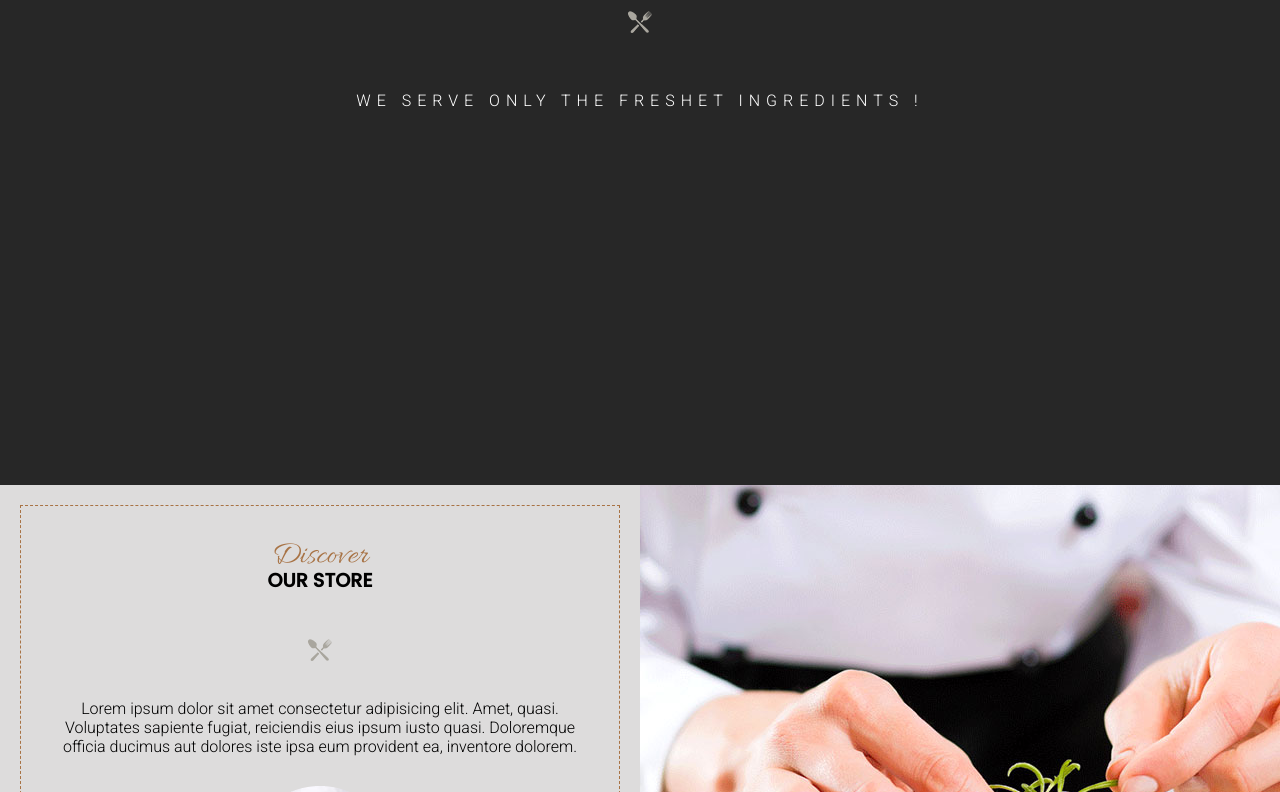
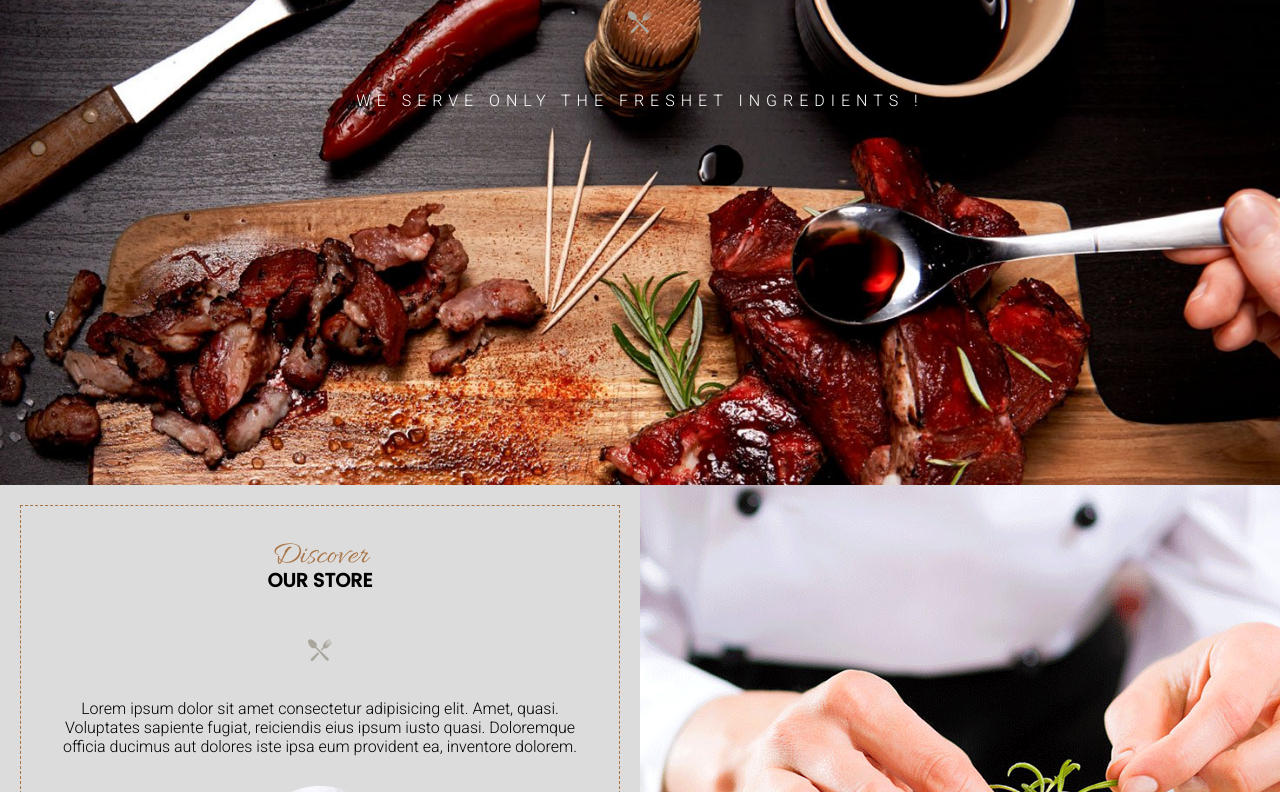
Before and after one commit to LaWass1864/TP-Le-resto, a plain HTML site: page index.html in a window 1280 px wide. Shown: the part 315-1107 px from the top of the page. Drawn offline with nearby package versions, Linux system fonts and the light colour scheme; files that its build step writes are made by us from their sources.

Commit message:
Update _header.scss

```diff
--- a/assets/styles/layouts/_header.scss
+++ b/assets/styles/layouts/_header.scss
@@ -1,6 +1,6 @@
 header {
   min-height: 100vh;
-  background: url(.../assets/img/bg-slider-06.jpg) center/cover;
+  background: url(/assets/img/bg-slider-06.jpg) center/cover;
 
   nav {
     display: flex;
```
